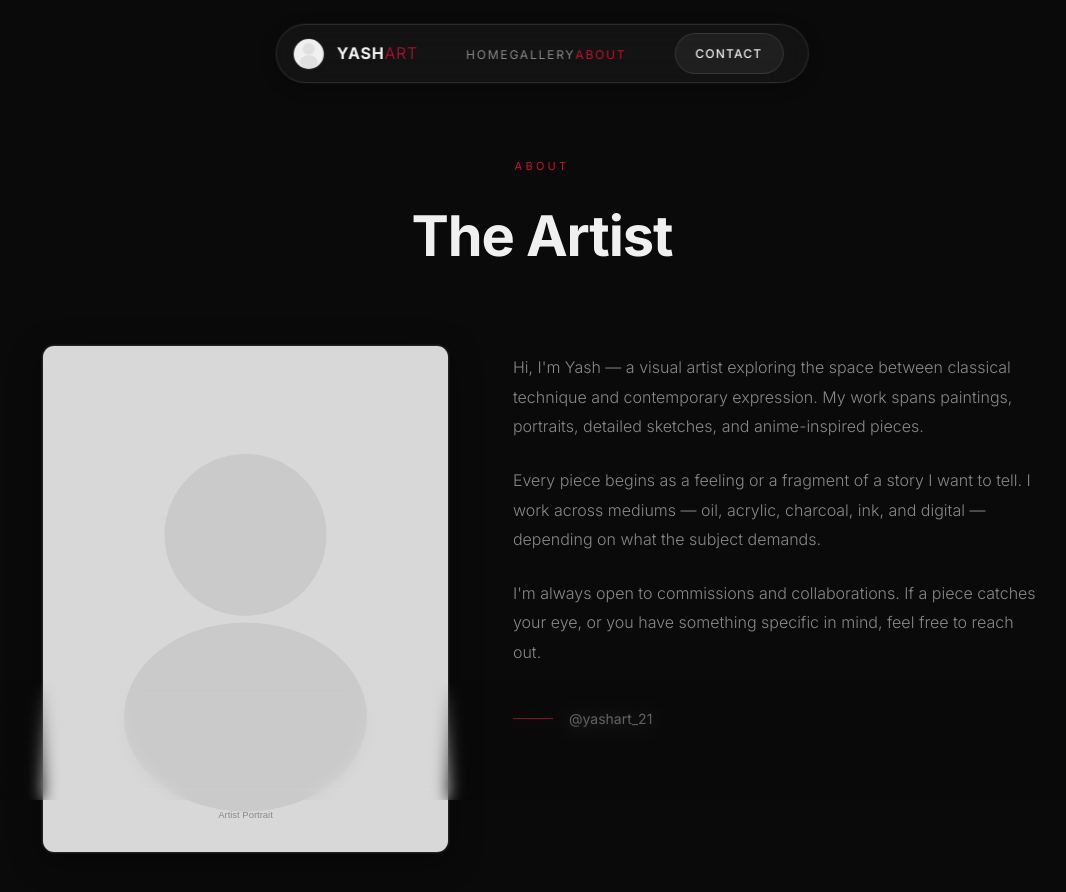
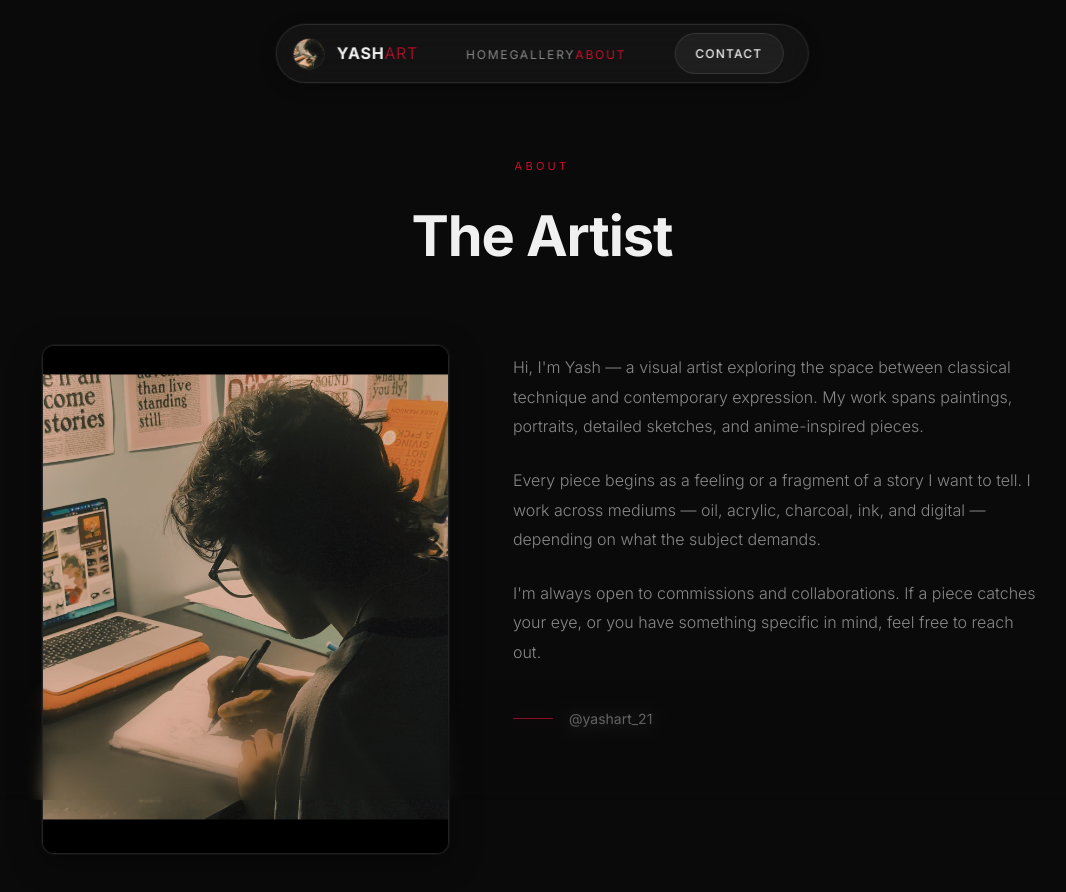
Before and after one commit to yashved-prog/yashart-portfolio, a Next.js app: page /about in a window 1280 px wide. Shown: the top 892 px of the page, without its empty margins (98-1164 px from the left). Built offline with nearby package versions, Linux system fonts and the light colour scheme.

Commit message:
Use uploaded artist-pfp.jpg as profile picture

```diff
--- a/app/about/page.js
+++ b/app/about/page.js
@@ -45,7 +45,7 @@ export default function AboutPage() {
       <div className={styles.container}>
         <div className={`${styles.portraitWrapper} about-reveal`}>
           <Image
-            src="/images/artist-portrait.svg"
+            src="/images/artist-pfp.jpg"
             alt="YashArt — Artist portrait"
             width={480}
             height={600}
--- a/components/Navbar/Navbar.js
+++ b/components/Navbar/Navbar.js
@@ -49,7 +49,7 @@ export default function Navbar() {
       <nav className={styles.nav} aria-label="Main navigation">
         <Link href="/" className={styles.logoWrapper} aria-label="Home">
           <div className={styles.avatar}>
-            <Image src="/images/artist-portrait.svg" alt="" width={32} height={32} aria-hidden="true" />
+            <Image src="/images/artist-pfp.jpg" alt="Yash Art" width={32} height={32} className={styles.avatarImage} />
           </div>
           <span className={styles.logoText}>
             YASH<span className={styles.logoAccent}>ART</span>
```
Also changed, not shown: public/images/artist-pfp.jpg (added).
